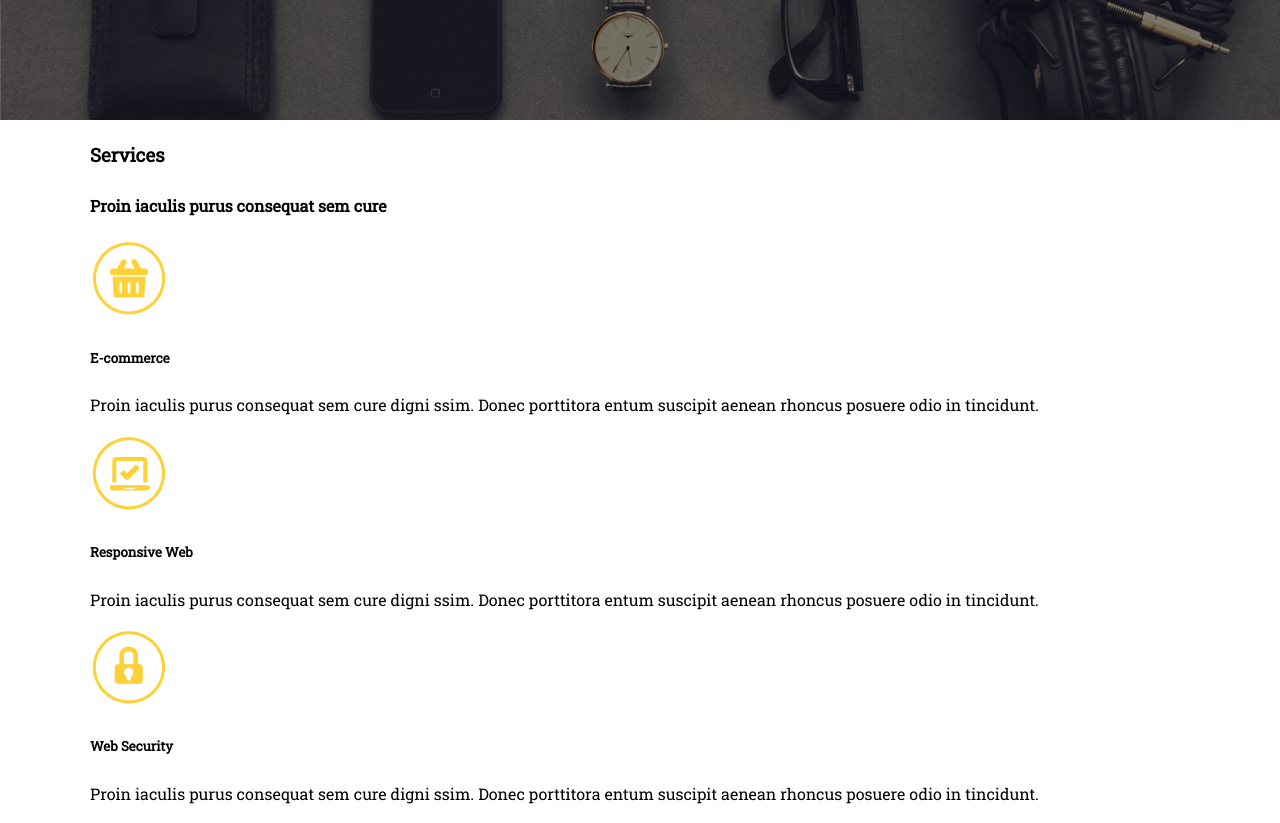
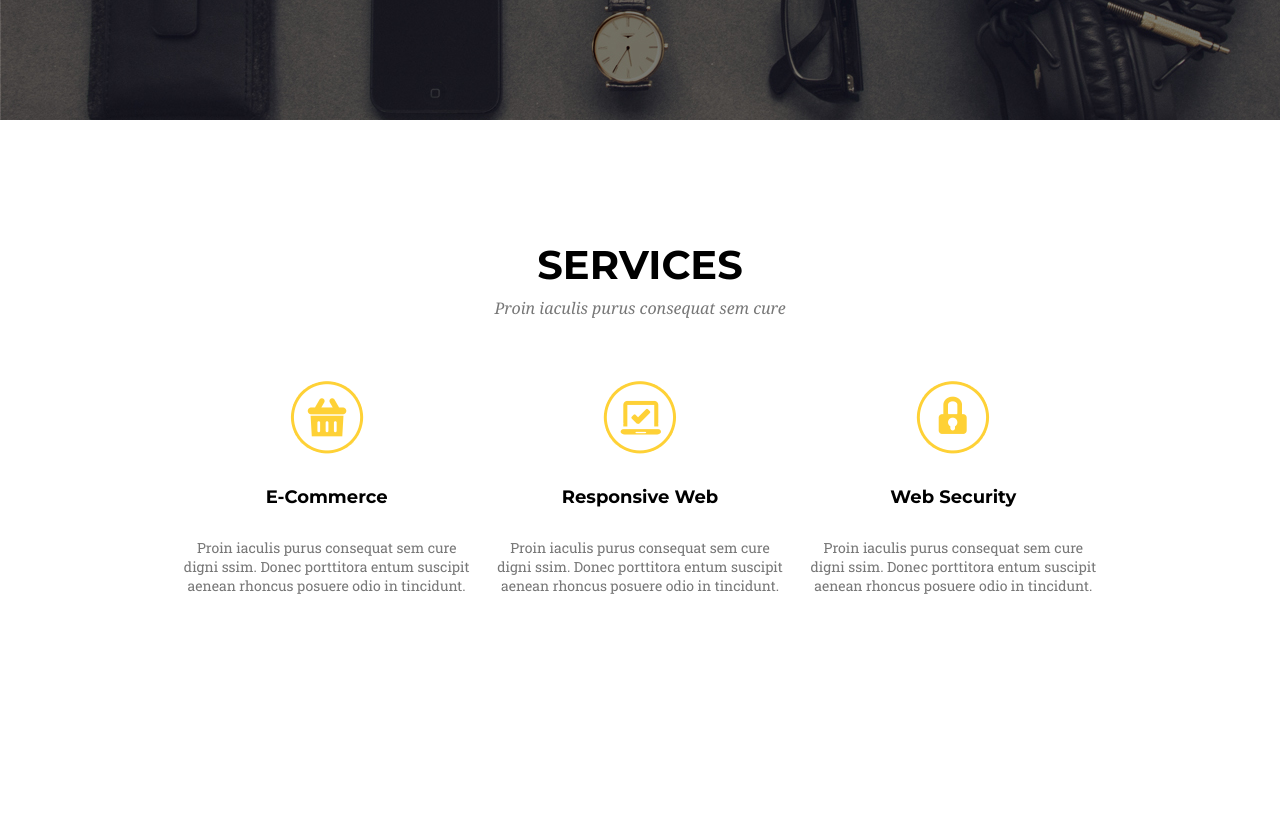
Before and after one commit to ankow8/landing-page, a website: page index.html in a window 1280 px wide. Shown: the part 580-1403 px from the top of the page. After the commit the page ends 1309 px from the top, so only its background shows below. Drawn offline with Linux system fonts and the light colour scheme.

Commit message:
Add style section Services and headings

```diff
--- a/index.html
+++ b/index.html
@@ -11,7 +11,6 @@
   </head>
   <body>
     <nav class="navigation">
-      <div class="container">
       <div class="row">
         <div class="nav-logo">
           <a href="#">Golden</a>
@@ -36,7 +35,6 @@
           </ul>
         </div>
       </div>
-      </div>
     </nav>
     <header class="splash">
       <div class="splash-inner">
@@ -52,7 +50,7 @@
         <div class="services-box">
           <div class="services">
             <img class="services-icon" src="images/cart.png">
-            <h5 class="services-title"><strong>E-commerce</strong></h5>
+            <h5 class="services-title"><strong>E-Commerce</strong></h5>
             <p>Proin iaculis purus consequat sem cure digni ssim. Donec porttitora entum suscipit aenean rhoncus posuere odio in tincidunt.</p>
           </div>
           <div class="services">
--- a/sass/style.scss
+++ b/sass/style.scss
@@ -17,22 +17,46 @@ $font-logo: 'Pacifico', cursive;
 }
 
 body {
-  margin:0;
-  font-size: 16px;
-  line-height: 1.7;
+  margin: 0;
+  font-size: 14px;
   font-family: $font-text;
-  /*color: $color-light-background;*/
 }
 
 .container {
-  max-width: 1140px;
-  padding: 0 20px;
+  max-width: 940px;
+  padding: 120px 0;
   margin: 0 auto;
+}
+
+h3 {
+  font-family: $font-header;
+  font-size: 40px;
+  text-transform: uppercase;
+  margin: 0;
+  text-align: center;
+}
+
+h4 {
+  font-family: $font-think;
+  color: #777777;
+  font-size: 16px;
+  font-weight: normal;
+  margin: 8px 0 0 0;
+  text-align: center;
+}
+
+h5 {
+  font-family: $font-header;
+  font-size: 18px;
 }
 
 /* Navigation */
 
-nav .row {
+nav {
+  max-width: 940px;
+  padding: 0;
+  margin: 0 auto;
+    .row {
       display: flex;
       padding: 24px 0;
       height: 80px;
@@ -66,6 +90,7 @@ nav .row {
                      font-family: $font-header;
                      font-size: 14px;
                      color: $color-light-background;
+                   }
                }
            }
         }
@@ -114,3 +139,27 @@ nav .row {
           }
       }
   }
+
+  /* SERVICES */
+
+  .services-box {
+    display: flex;
+    flex-wrap: wrap;
+    justify-content: space-between;
+      .services {
+        flex: 0 0 33.3333%;
+        padding: 60px 10px 0 10px;
+        justify-content: center;
+        margin: 0;
+          img {
+            display: flex;
+            margin: 0 auto;
+          }
+          h5, p {
+            text-align: center;
+          }
+          p {
+            color: #777777;
+          }
+      }
+}
```
Also changed, not shown: css/style.css, 1 other file. Lines whose indentation alone changed are shown as unchanged.
